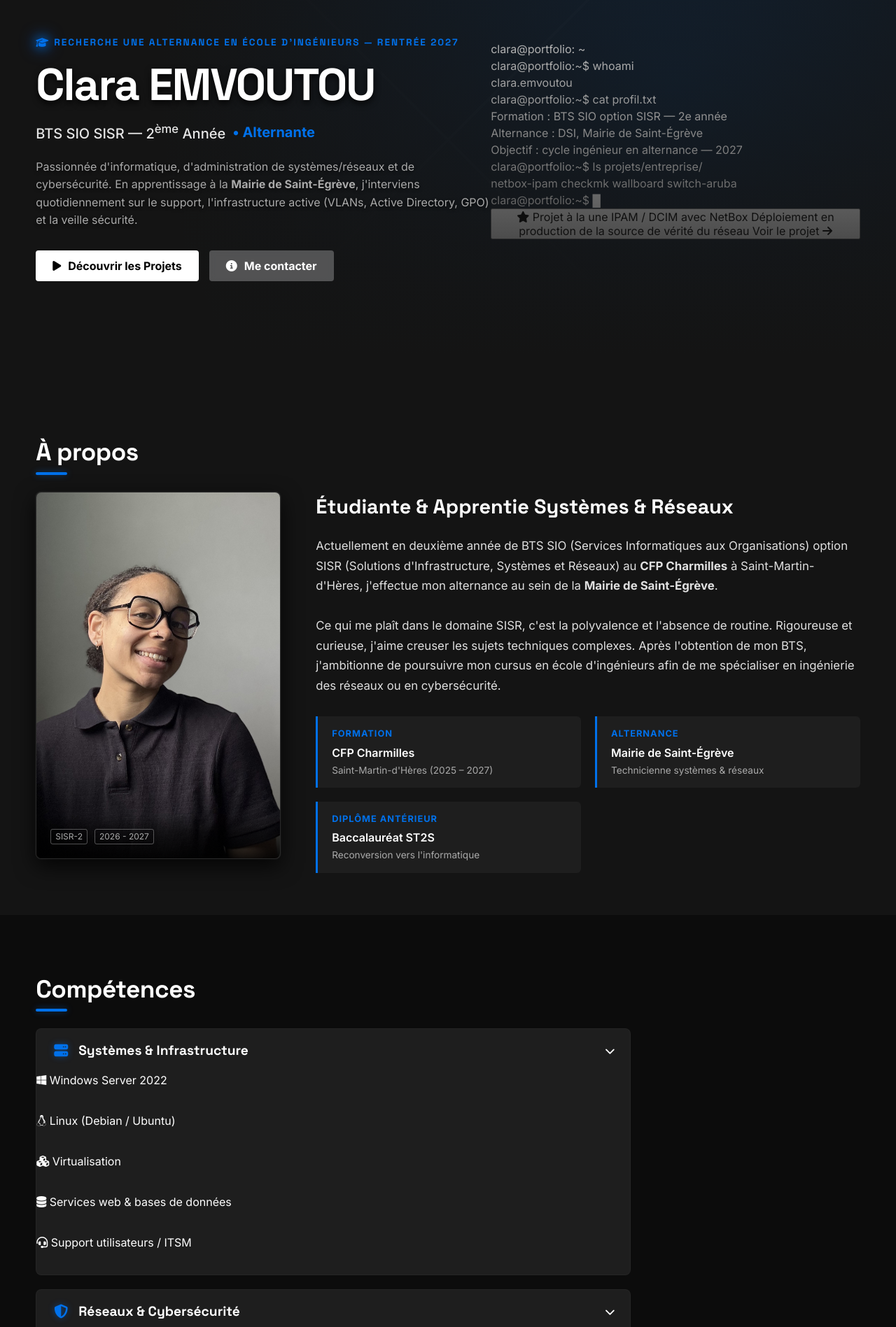
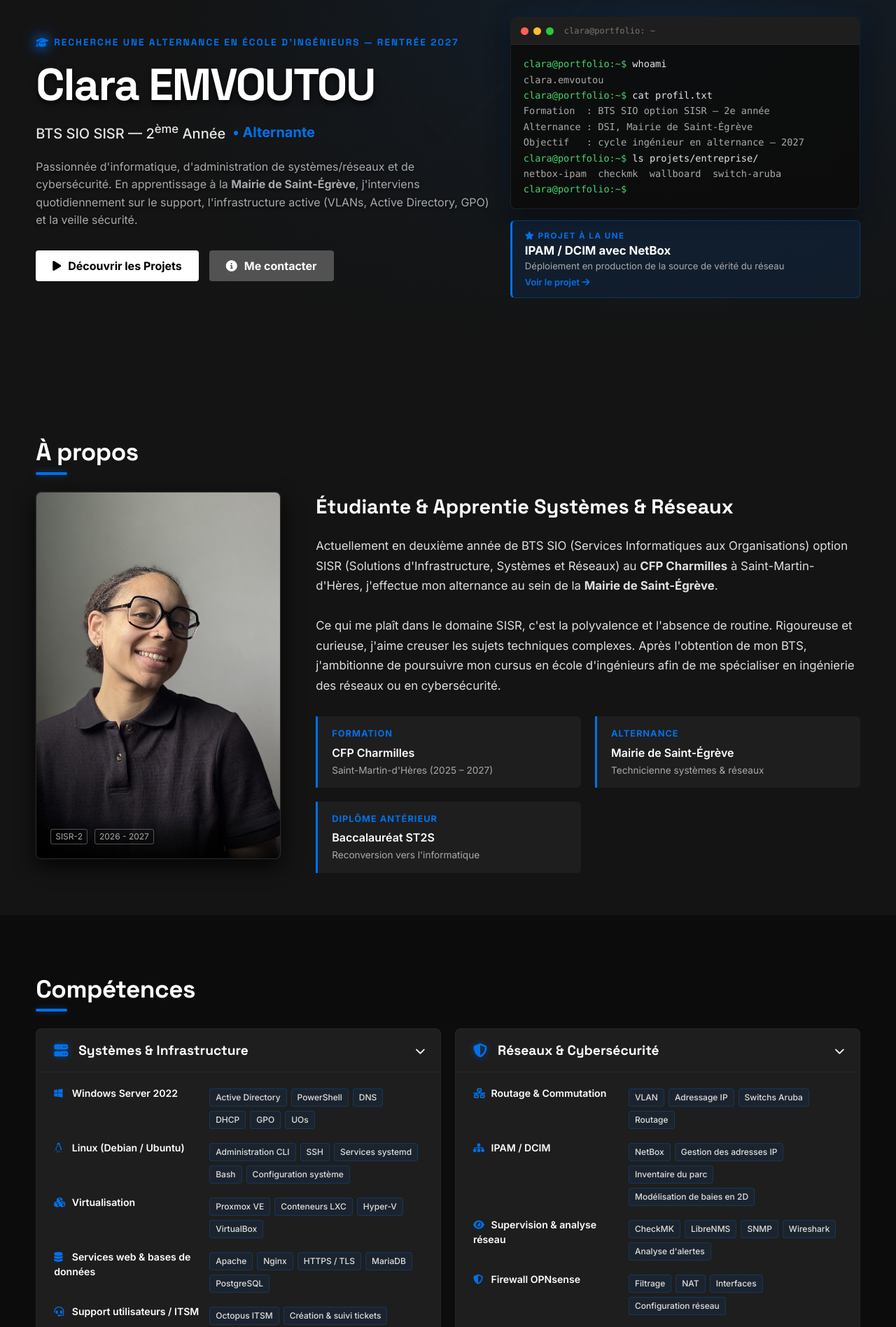
Before and after one commit to gcemvoutou/Portfolio, a plain HTML site: page index.html in a window 1280 px wide. Shown: the part 140-2037 px from the top of the page at 70% size. Drawn offline with nearby package versions, Linux system fonts and the light colour scheme.

Commit message:
Refactor styles in style.css for layout and colors
Updated styles for project grid, burger menu, and skill tree. Adjusted colors and responsive layouts.

```diff
--- a/style.css
+++ b/style.css
@@ -212,6 +212,9 @@ section {
   width: 24px;
   height: 18px;
   cursor: pointer;
+  background: none;
+  border: none;
+  padding: 0;
 }
 
 .burger-menu span {
@@ -741,8 +744,8 @@ section {
 
 .projects-group-grid {
   display: grid;
-  grid-template-columns: repeat(auto-fill, minmax(320px, 1fr));
-  gap: 30px;
+  grid-template-columns: repeat(4, 1fr);
+  gap: 24px;
 }
 
 .no-projects {
@@ -763,14 +766,13 @@ section {
   display: flex;
   flex-direction: column;
   transition: var(--transition-smooth);
-  cursor: pointer;
   border: 1px solid rgba(255, 255, 255, 0.02);
 }
 
 /* Thumbnail Projet */
 .card-thumbnail {
   width: 100%;
-  height: 180px;
+  height: 150px;
   position: relative;
   background: linear-gradient(135deg, var(--bg-lighter) 0%, var(--bg-darker) 100%);
   display: flex;
@@ -926,12 +928,12 @@ section {
   border-color: #D97706;
 }
 
-/* 3. Réseau : Bleu électrique (#2563EB) */
+/* 3. Réseau : Vert émeraude (#059669) */
 .category-reseau,
 .category-réseau {
-  background-color: rgba(37, 99, 235, 0.2);
-  color: #60a5fa;
-  border-color: #2563EB;
+  background-color: rgba(5, 150, 105, 0.2);
+  color: #34d399;
+  border-color: #059669;
 }
 
 /* 4. Développement : Vert émeraude (#10B981) */
@@ -947,7 +949,10 @@ section {
   font-size: 0.85rem;
   color: var(--text-secondary);
   line-height: 1.4;
-  flex-grow: 1;
+  display: -webkit-box;
+  -webkit-line-clamp: 3;
+  -webkit-box-orient: vertical;
+  overflow: hidden;
 }
 
 .project-techs {
@@ -956,7 +961,7 @@ section {
   font-weight: 500;
   border-top: 1px solid rgba(255, 255, 255, 0.05);
   padding-top: 8px;
-  margin-top: 5px;
+  margin-top: auto;
 }
 
 /* Zoom Hover Effect */
@@ -978,7 +983,7 @@ section {
 /* -------------------------------------------------- */
 .faq-container {
   max-width: 850px;
-  margin-left: 0;
+  margin-left: auto;
   margin-right: auto;
   display: flex;
   flex-direction: column;
@@ -1859,11 +1864,11 @@ textarea.form-input {
 /* ================================================== */
 
 .skills-tree {
-  display: flex;
-  flex-direction: column;
+  display: grid;
+  grid-template-columns: repeat(2, 1fr);
   gap: 20px;
-  align-items: flex-start;
-  max-width: 850px;
+  align-items: start;
+  max-width: 100%;
   margin-left: 0;
   margin-right: auto;
   margin-bottom: 40px;
@@ -2073,6 +2078,12 @@ button[aria-expanded="true"] .tree-chevron-sub {
 }
 
 /* Ajustements responsive de l'indendation */
+@media (max-width: 900px) {
+  .skills-tree {
+    grid-template-columns: 1fr;
+  }
+}
+
 @media (max-width: 580px) {
   .tree-category-btn {
     padding: 15px 18px;
@@ -2099,3 +2110,160 @@ button[aria-expanded="true"] .tree-chevron-sub {
     left: 15px;
   }
 }
+
+/* ==================================================
+   COMPÉTENCES : LIGNES COMPACTES
+   ================================================== */
+.skill-rows {
+  display: flex;
+  flex-direction: column;
+  gap: 12px;
+  padding: 15px 25px 22px 25px;
+  border-top: 1px solid rgba(255, 255, 255, 0.03);
+}
+
+.skill-row {
+  display: grid;
+  grid-template-columns: 210px 1fr;
+  gap: 12px;
+  align-items: start;
+}
+
+.skill-row-title {
+  font-size: 0.88rem;
+  font-weight: 600;
+  color: #ffffff;
+  padding-top: 4px;
+}
+
+.skill-row-title i {
+  color: var(--core-blue);
+  width: 18px;
+  margin-right: 4px;
+}
+
+.skill-row .skill-tags {
+  display: flex;
+  flex-wrap: wrap;
+  gap: 6px;
+}
+
+.skill-row .staggered-tag {
+  opacity: 1;
+  transform: none;
+}
+
+@media (max-width: 600px) {
+  .skill-row { grid-template-columns: 1fr; gap: 6px; }
+  .skill-rows { padding: 12px 15px 18px 15px; }
+}
+
+/* ==================================================
+   ACCUEIL : TERMINAL ANIMÉ + PROJET À LA UNE
+   ================================================== */
+.hero-side {
+  position: relative;
+  z-index: 2;
+  margin-left: auto;
+  margin-top: 50px;
+  width: 100%;
+  max-width: 500px;
+  display: flex;
+  flex-direction: column;
+  gap: 16px;
+}
+
+.hero-terminal {
+  background-color: rgba(12, 12, 12, 0.92);
+  border: 1px solid rgba(255, 255, 255, 0.08);
+  border-radius: 8px;
+  box-shadow: 0 10px 30px rgba(0, 0, 0, 0.6), 0 0 25px var(--core-blue-transparent);
+  overflow: hidden;
+}
+
+.terminal-bar {
+  display: flex;
+  align-items: center;
+  gap: 7px;
+  padding: 10px 14px;
+  background-color: #1e1e1e;
+  border-bottom: 1px solid rgba(255, 255, 255, 0.06);
+}
+
+.terminal-bar .dot { width: 11px; height: 11px; border-radius: 50%; }
+.dot-red { background-color: #ff5f56; }
+.dot-yellow { background-color: #ffbd2e; }
+.dot-green { background-color: #27c93f; }
+
+.terminal-title {
+  margin-left: 8px;
+  font-size: 0.75rem;
+  color: var(--text-muted);
+  font-family: 'Consolas', 'Courier New', monospace;
+}
+
+.terminal-body {
+  padding: 16px 18px;
+  min-height: 230px;
+  font-family: 'Consolas', 'Courier New', monospace;
+  font-size: 0.85rem;
+  line-height: 1.65;
+  color: #e6e6e6;
+  white-space: pre-wrap;
+}
+
+.term-prompt { color: var(--success-green); }
+.term-out { color: var(--text-secondary); }
+
+.term-cursor {
+  color: var(--core-blue);
+  animation: term-blink 1s steps(1) infinite;
+}
+
+@keyframes term-blink { 50% { opacity: 0; } }
+
+.featured-project {
+  display: flex;
+  flex-direction: column;
+  gap: 4px;
+  text-align: left;
+  width: 100%;
+  padding: 14px 18px;
+  background-color: rgba(0, 113, 235, 0.1);
+  border: 1px solid rgba(0, 113, 235, 0.35);
+  border-left: 3px solid var(--core-blue);
+  border-radius: 6px;
+  color: var(--text-color);
+  font-family: inherit;
+  cursor: pointer;
+  transition: var(--transition-smooth);
+}
+
+.featured-project:hover {
+  background-color: rgba(0, 113, 235, 0.18);
+  transform: translateY(-2px);
+}
+
+.featured-label {
+  font-size: 0.72rem;
+  font-weight: 700;
+  text-transform: uppercase;
+  letter-spacing: 1.5px;
+  color: var(--core-blue);
+}
+
+.featured-title { font-size: 1.05rem; font-weight: 700; }
+.featured-desc { font-size: 0.82rem; color: var(--text-secondary); }
+.featured-link { font-size: 0.8rem; font-weight: 600; color: var(--core-blue); margin-top: 4px; }
+
+@media (max-width: 992px) {
+  .hero-side { display: none; }
+}
+
+/* Grille des projets : 4 par ligne, 2 sur tablette, 1 sur mobile */
+@media (max-width: 1100px) {
+  .projects-group-grid { grid-template-columns: repeat(2, 1fr); }
+}
+@media (max-width: 600px) {
+  .projects-group-grid { grid-template-columns: 1fr; }
+}
```
